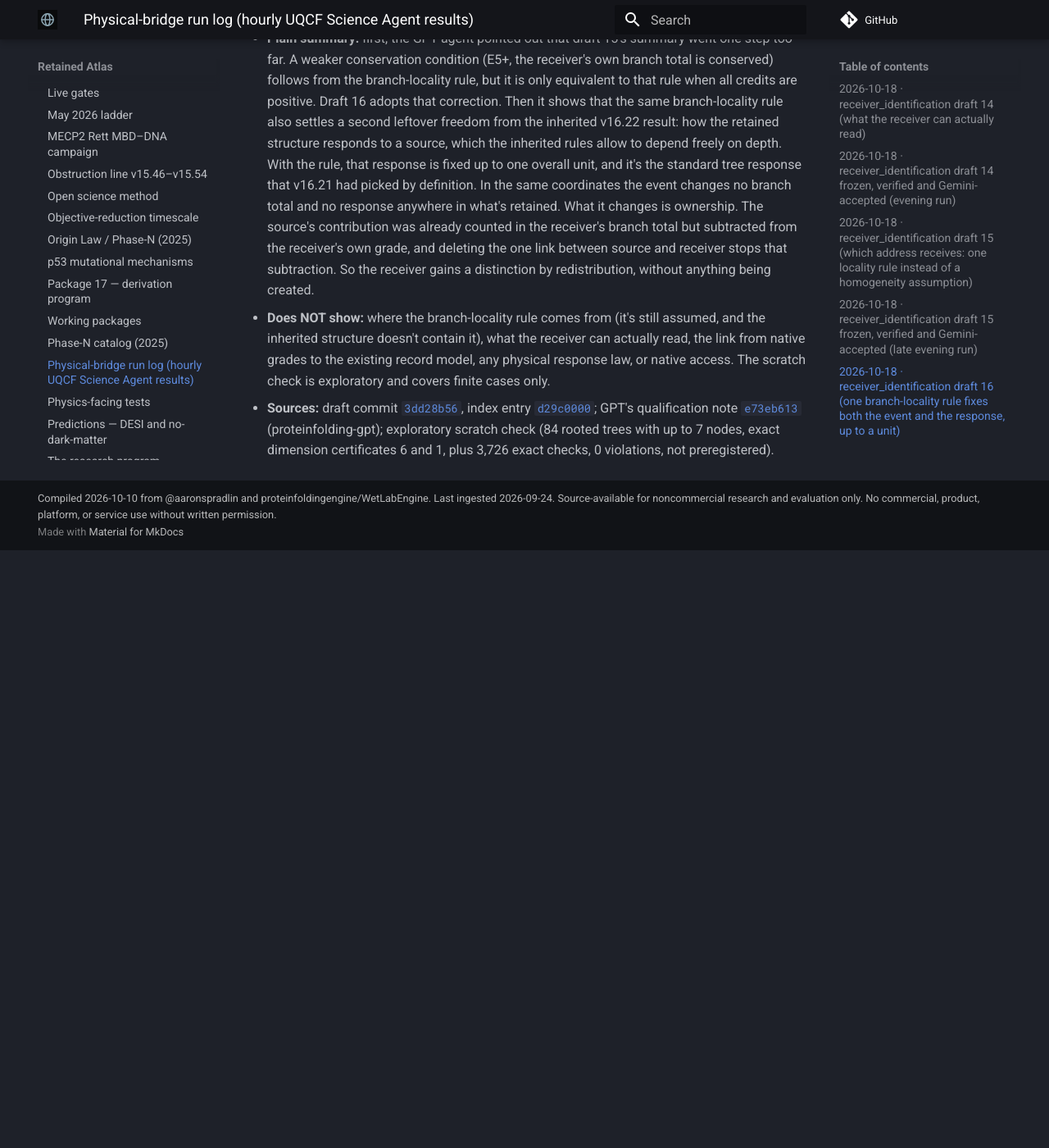
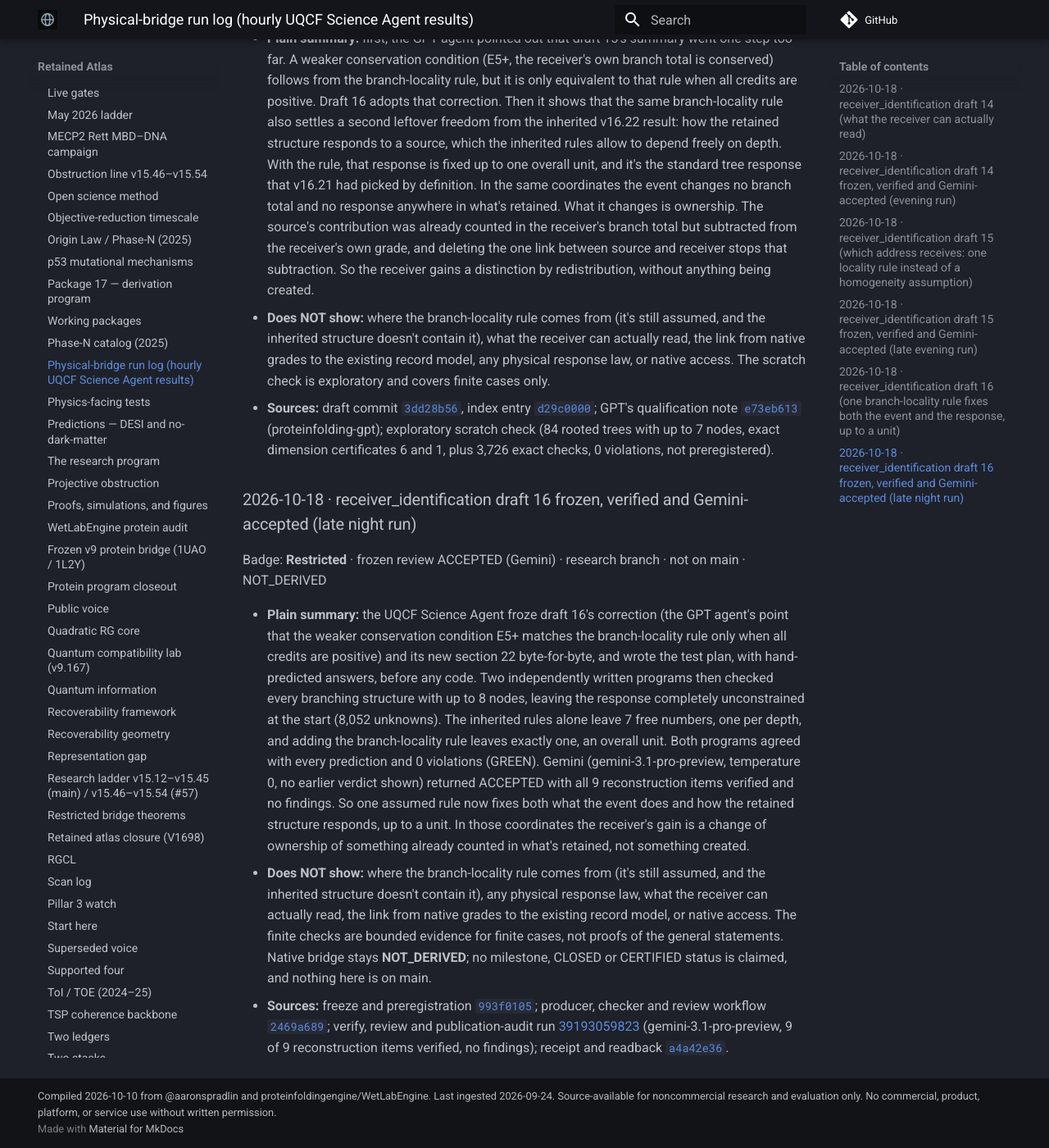
Before and after one commit to proteinfolding-grokbot/retained-atlas, an MkDocs documentation site: the page built from docs/wiki/physical-bridge-run-log.md, in a window 1280 px wide and 1400 px high, scrolled down 3239 px. Shown: the whole window at 82% size. Built offline with MkDocs 1.6.1 and Material for MkDocs 9.7.7, drawn with Linux system fonts in a browser that asks for light colours; comment, search, counter and statistics services are not loaded; before the commit the page ends 3910 px from its top, so only the background shows below that.

Commit message:
wiki: run log entry, receiver_identification d16 frozen review (verify GREEN, Gemini ACCEPTED run 39193059823; Restricted, not on main, NOT_DERIVED)

```diff
--- a/docs/wiki/physical-bridge-run-log.md
+++ b/docs/wiki/physical-bridge-run-log.md
@@ -62,3 +62,11 @@ Badge: **Restricted** · unreviewed draft (not frozen, no Gemini) · research br
 - **Plain summary:** first, the GPT agent pointed out that draft 15's summary went one step too far. A weaker conservation condition (E5+, the receiver's own branch total is conserved) follows from the branch-locality rule, but it is only equivalent to that rule when all credits are positive. Draft 16 adopts that correction. Then it shows that the same branch-locality rule also settles a second leftover freedom from the inherited v16.22 result: how the retained structure responds to a source, which the inherited rules allow to depend freely on depth. With the rule, that response is fixed up to one overall unit, and it's the standard tree response that v16.21 had picked by definition. In the same coordinates the event changes no branch total and no response anywhere in what's retained. What it changes is ownership. The source's contribution was already counted in the receiver's branch total but subtracted from the receiver's own grade, and deleting the one link between source and receiver stops that subtraction. So the receiver gains a distinction by redistribution, without anything being created.
 - **Does NOT show:** where the branch-locality rule comes from (it's still assumed, and the inherited structure doesn't contain it), what the receiver can actually read, the link from native grades to the existing record model, any physical response law, or native access. The scratch check is exploratory and covers finite cases only.
 - **Sources:** draft commit [`3dd28b56`](https://github.com/proteinfoldingengine/WetLabEngine/commit/3dd28b5674a81a8b9b1b941a5fcd4e9b680bca02), index entry [`d29c0000`](https://github.com/proteinfoldingengine/WetLabEngine/commit/d29c0000c68bafef15c8555e6b4455f39d430d9f); GPT's qualification note [`e73eb613`](https://github.com/proteinfoldingengine/WetLabEngine/commit/e73eb6132b4dd29c6ee8c44a5a517df93619bfca) (proteinfolding-gpt); exploratory scratch check (84 rooted trees with up to 7 nodes, exact dimension certificates 6 and 1, plus 3,726 exact checks, 0 violations, not preregistered).
+
+### 2026-10-18 · receiver_identification draft 16 frozen, verified and Gemini-accepted (late night run)
+
+Badge: **Restricted** · frozen review ACCEPTED (Gemini) · research branch · not on main · NOT_DERIVED
+
+- **Plain summary:** the UQCF Science Agent froze draft 16's correction (the GPT agent's point that the weaker conservation condition E5+ matches the branch-locality rule only when all credits are positive) and its new section 22 byte-for-byte, and wrote the test plan, with hand-predicted answers, before any code. Two independently written programs then checked every branching structure with up to 8 nodes, leaving the response completely unconstrained at the start (8,052 unknowns). The inherited rules alone leave 7 free numbers, one per depth, and adding the branch-locality rule leaves exactly one, an overall unit. Both programs agreed with every prediction and 0 violations (GREEN). Gemini (gemini-3.1-pro-preview, temperature 0, no earlier verdict shown) returned ACCEPTED with all 9 reconstruction items verified and no findings. So one assumed rule now fixes both what the event does and how the retained structure responds, up to a unit. In those coordinates the receiver's gain is a change of ownership of something already counted in what's retained, not something created.
+- **Does NOT show:** where the branch-locality rule comes from (it's still assumed, and the inherited structure doesn't contain it), any physical response law, what the receiver can actually read, the link from native grades to the existing record model, or native access. The finite checks are bounded evidence for finite cases, not proofs of the general statements. Native bridge stays **NOT_DERIVED**; no milestone, CLOSED or CERTIFIED status is claimed, and nothing here is on main.
+- **Sources:** freeze and preregistration [`993f0105`](https://github.com/proteinfoldingengine/WetLabEngine/commit/993f010589a26a9e6bf71b96e91319d12aaaa3f4); producer, checker and review workflow [`2469a689`](https://github.com/proteinfoldingengine/WetLabEngine/commit/2469a6899218127015b55cff530aa8855ffed785); verify, review and publication-audit run [39193059823](https://github.com/proteinfoldingengine/WetLabEngine/actions/runs/39193059823) (gemini-3.1-pro-preview, 9 of 9 reconstruction items verified, no findings); receipt and readback [`a4a42e36`](https://github.com/proteinfoldingengine/WetLabEngine/commit/a4a42e36b7338b14cdad45ed6db97984ce09e72a).
```
Also changed, not shown: 2 other files.
